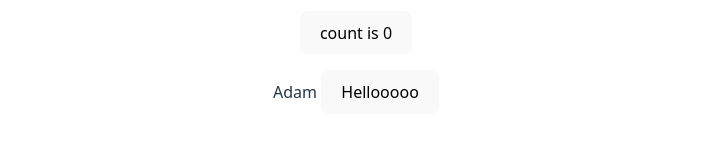
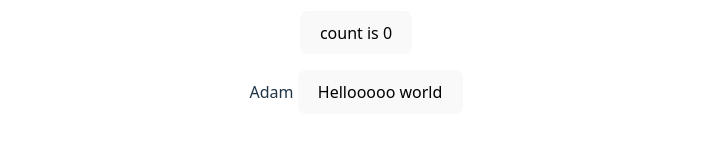
Before and after one commit to sderenski-marathon/testPublicVersioning, a React (Vite) app: page / in a window 1280 px wide. Shown: the part 439-603 px from the top of the page, without its empty margins (284-996 px from the left). Built offline with nearby package versions, Linux system fonts and the light colour scheme.

Commit message:
fix: changed the label (#23)
* fix: changed the label

* chore: resolve version to 0.6.2

---------

Co-authored-by: github-actions[bot] <github-actions[bot]@users.noreply.github.com>

```diff
--- a/package.json
+++ b/package.json
@@ -1,7 +1,7 @@
 {
   "name": "testpublicversioning",
   "private": true,
-  "version": "0.6.1",
+  "version": "0.6.2",
   "type": "module",
   "scripts": {
     "dev": "vite",
--- a/src/components/button.tsx
+++ b/src/components/button.tsx
@@ -5,5 +5,5 @@ import { useState } from "react"
 export function Button() {
   const [value, setValue] = useState(false);
 
-  return <button onClick={() => setValue(!value)}>Hellooooo</button>
+  return <button onClick={() => setValue(!value)}>Hellooooo world</button>
 }
```
Also changed, not shown: 1 other file (tests, documents, lock files or other folders).
